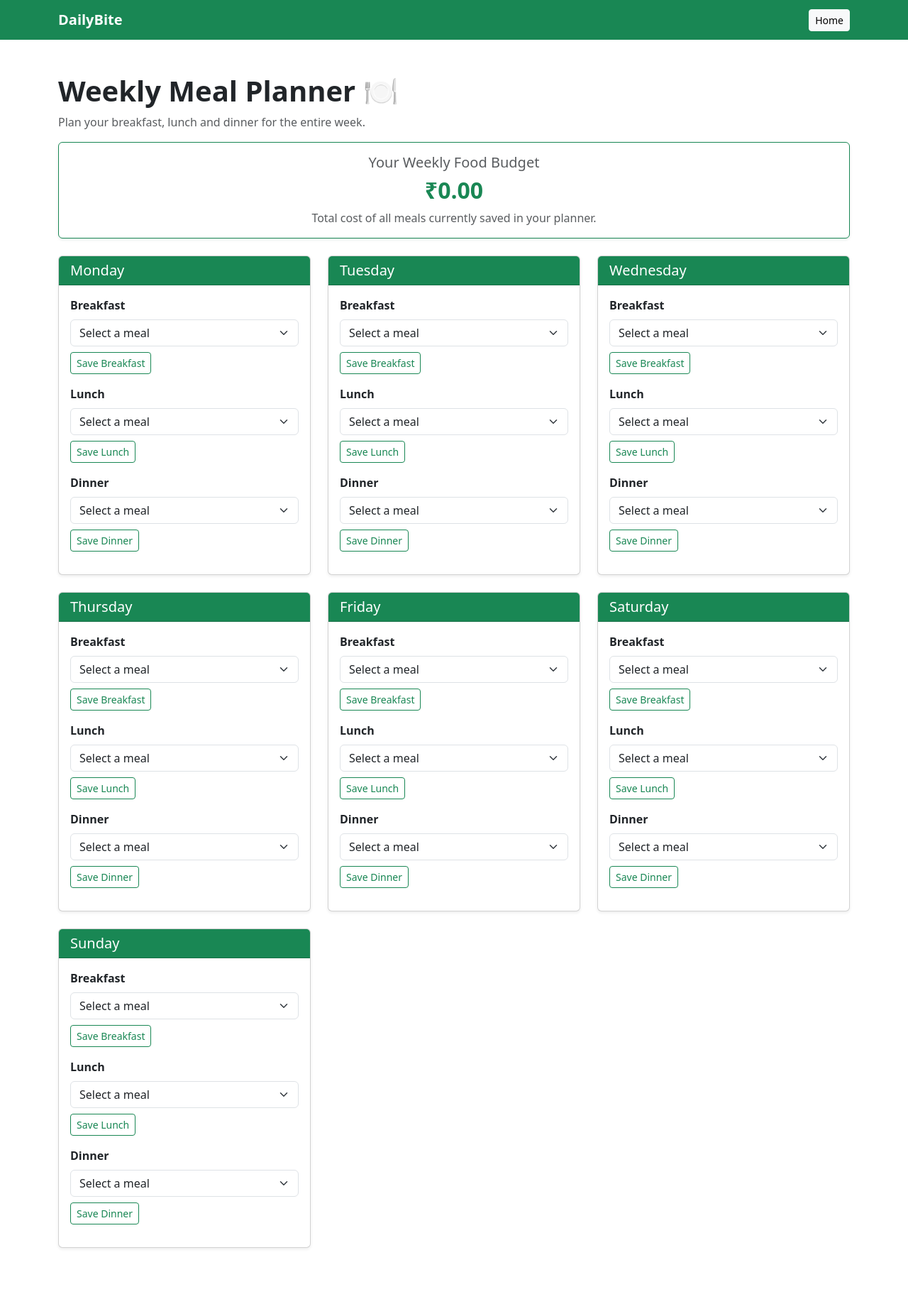
After one commit to saiananyaparuchuru-pixel/Daily-Bite, a Flask app: page /planner in a window 1280 px wide. The commit adds this page. Shown: the whole page at 71% size. Run offline with Flask 3, Linux system fonts and the light colour scheme; data comes from the database, SQL or seed files in the repository; data that the repository does not hold is empty.

Commit message:
Added weekly meal planner and budget calculator

```diff
--- a/app.py
+++ b/app.py
@@ -1,13 +1,18 @@
 
-from flask import Flask, render_template, request
+from flask import Flask, render_template, request, redirect, url_for, flash
+
 from database import (
     get_all_meals,
     get_filtered_meals,
     create_tables,
-    insert_sample_meals
+    insert_sample_meals,
+    save_meal_plan,
+    get_weekly_plan,
+    get_weekly_budget
 )
 
 app = Flask(__name__)
+app.secret_key = "dailybite-development-key"
 
 
 @app.route("/")
@@ -37,6 +42,58 @@ def home():
     )
 
 
+@app.route("/planner")
+def planner():
+
+    meals = get_all_meals()
+    plans = get_weekly_plan()
+    weekly_budget = get_weekly_budget()
+
+    return render_template(
+        "planner.html",
+        meals=meals,
+        plans=plans,
+        weekly_budget=weekly_budget
+    )
+
+
+@app.route("/save-plan", methods=["POST"])
+def save_plan():
+
+    day = request.form.get("day")
+    category = request.form.get("category")
+    meal_id = request.form.get("meal_id")
+
+    valid_days = [
+        "Monday", "Tuesday", "Wednesday",
+        "Thursday", "Friday", "Saturday", "Sunday"
+    ]
+
+    valid_categories = ["Breakfast", "Lunch", "Dinner"]
+
+    try:
+        meal_id = int(meal_id)
+    except (ValueError, TypeError):
+        flash("Please select a valid meal.", "danger")
+        return redirect(url_for("planner"))
+
+    if day not in valid_days or category not in valid_categories:
+        flash("Invalid day or meal category.", "danger")
+        return redirect(url_for("planner"))
+
+    meals = get_all_meals()
+
+    if not any(meal["id"] == meal_id for meal in meals):
+        flash("Selected meal is unavailable.", "danger")
+        return redirect(url_for("planner"))
+
+    save_meal_plan(day, category, meal_id)
+
+    flash("Your meal plan was saved successfully!", "success")
+
+    return redirect(url_for("planner"))
+
+
 if __name__ == "__main__":
 
     create_tables()
--- a/database.py
+++ b/database.py
@@ -198,3 +198,21 @@ def get_weekly_plan():
     connection.close()
 
     return plans
+def get_weekly_budget():
+
+    connection = get_db_connection()
+
+    result = connection.execute("""
+        SELECT COALESCE(SUM(meals.price), 0) AS total
+        FROM weekly_plans
+        JOIN meals
+        ON weekly_plans.meal_id = meals.id
+    """).fetchone()
+
+    connection.close()
+
+    return result["total"]
+
+    connection.close()
+
+    return plans
--- a/templates/home.html
+++ b/templates/home.html
@@ -16,6 +16,7 @@
 <body>
 
     <!-- Navigation -->
+
     <nav class="navbar navbar-expand-lg navbar-dark bg-success">
         <div class="container">
             <a class="navbar-brand fw-bold" href="/">DailyBite</a>
@@ -24,6 +25,10 @@
                 Your Everyday Meal Companion
             </span>
         </div>
+        <a href="{{ url_for('planner') }}"
+   class="btn btn-light btn-sm">
+    Weekly Planner
+</a>
     </nav>
 
     <!-- Welcome section -->
--- /dev/null
+++ b/templates/planner.html
@@ -0,0 +1,148 @@
+
+<!DOCTYPE html>
+<html lang="en">
+<head>
+    <meta charset="UTF-8">
+    <meta name="viewport" content="width=device-width, initial-scale=1.0">
+
+    <title>Weekly Planner | DailyBite</title>
+
+    <link href="https://cdn.jsdelivr.net/npm/bootstrap@5.3.3/dist/css/bootstrap.min.css"
+          rel="stylesheet">
+
+    <link rel="stylesheet"
+          href="{{ url_for('static', filename='css/style.css') }}">
+</head>
+
+<body>
+
+<nav class="navbar navbar-dark bg-success">
+    <div class="container">
+        <a class="navbar-brand fw-bold" href="/">DailyBite</a>
+        <a href="/" class="btn btn-light btn-sm">Home</a>
+    </div>
+</nav>
+
+<div class="container mt-5 mb-5">
+
+    <h1 class="fw-bold">Weekly Meal Planner 🍽️</h1>
+
+    <p class="text-muted">
+        Plan your breakfast, lunch and dinner for the entire week.
+    </p>
+
+    <!-- Weekly Budget Display -->
+<div class="card shadow-sm border-success mb-4">
+    <div class="card-body text-center">
+
+        <h5 class="text-muted">Your Weekly Food Budget</h5>
+
+        <h2 class="text-success fw-bold">
+            ₹{{ "%.2f"|format(weekly_budget) }}
+        </h2>
+
+        <p class="mb-0 text-muted">
+            Total cost of all meals currently saved in your planner.
+        </p>
+
+    </div>
+</div>
+
+    {% with messages = get_flashed_messages(with_categories=true) %}
+        {% for category, message in messages %}
+            <div class="alert alert-{{ category }}">
+                {{ message }}
+            </div>
+        {% endfor %}
+    {% endwith %}
+
+    <div class="row">
+
+        {% set days = [
+            'Monday', 'Tuesday', 'Wednesday',
+            'Thursday', 'Friday', 'Saturday', 'Sunday'
+        ] %}
+
+        {% for day in days %}
+
+        <div class="col-md-6 col-lg-4 mb-4">
+
+            <div class="card shadow-sm h-100">
+
+                <div class="card-header bg-success text-white">
+                    <h5 class="mb-0">{{ day }}</h5>
+                </div>
+
+                <div class="card-body">
+
+                    {% for meal_category in
+                        ['Breakfast', 'Lunch', 'Dinner'] %}
+
+                    <form action="{{ url_for('save_plan') }}"
+                          method="POST"
+                          class="mb-3">
+
+                        <input type="hidden"
+                               name="day"
+                               value="{{ day }}">
+
+                        <input type="hidden"
+                               name="category"
+                               value="{{ meal_category }}">
+
+                        <label class="form-label fw-bold">
+                            {{ meal_category }}
+                        </label>
+
+                        <select name="meal_id"
+                                class="form-select"
+                                required>
+
+                            <option value="">
+                                Select a meal
+                            </option>
+
+                            {% for meal in meals %}
+
+                                {% if meal['category'] == meal_category %}
+
+                                <option value="{{ meal['id'] }}"
+                                    {% for plan in plans %}
+                                        {% if plan['day'] == day
+                                            and plan['category'] == meal_category
+                                            and plan['meal_id'] == meal['id'] %}
+                                            selected
+                                        {% endif %}
+                                    {% endfor %}>
+                                    {{ meal['name'] }} - ₹{{ meal['price'] }}
+                                </option>
+
+                                {% endif %}
+
+                            {% endfor %}
+
+                        </select>
+
+                        <button type="submit"
+                                class="btn btn-outline-success btn-sm mt-2">
+                            Save {{ meal_category }}
+                        </button>
+
+                    </form>
+
+                    {% endfor %}
+
+                </div>
+
+            </div>
+
+        </div>
+
+        {% endfor %}
+
+    </div>
+
+</div>
+
+</body>
+</html>
```
